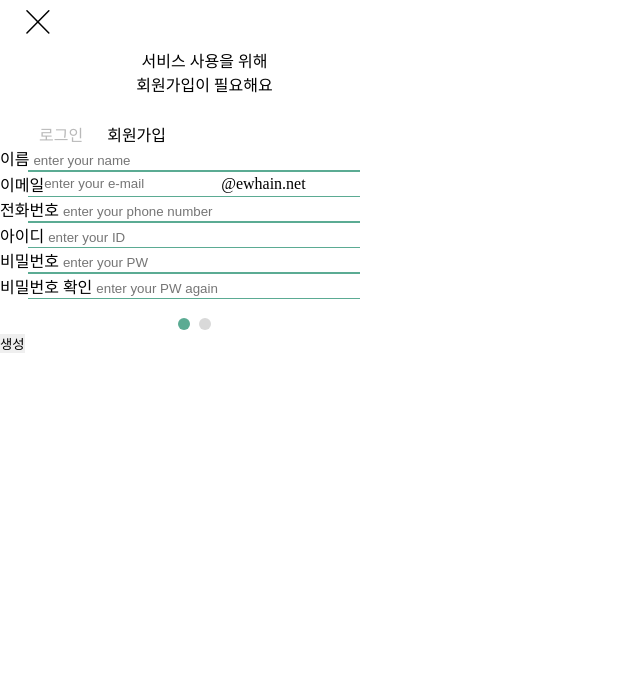
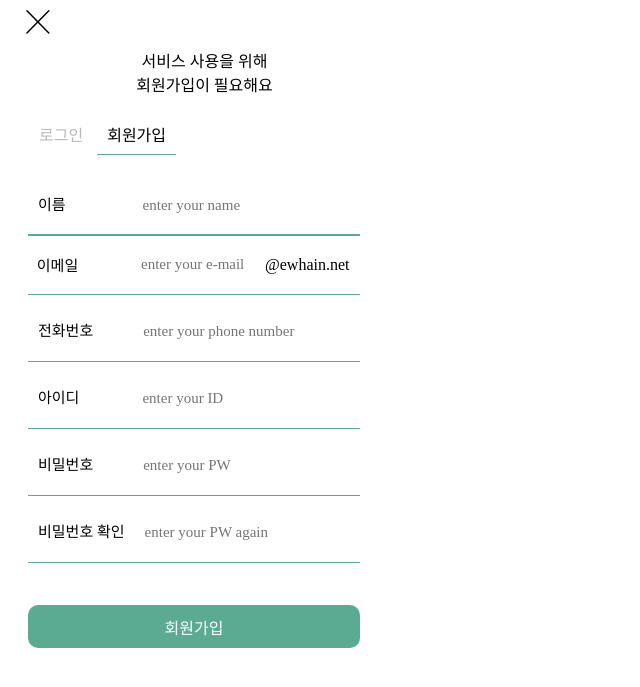
Before and after one commit to Orang2E/wishWith-submit, a Flask app: page /signup1 in a window 1280 px wide. Shown: the top 687 px of the page, without its empty margins (0-640 px from the left). Run offline with Flask 3, Linux system fonts and the light colour scheme; some web fonts are replaced.

Commit message:
회원가입 css 수정

```diff
--- a/static/css/login.css
+++ b/static/css/login.css
@@ -104,7 +104,7 @@
 }
 #login-form > label[id="id"] {
   margin-top: 30px;
-  width: 59px;
+  width: 72px;
 }
 #login-form > label[id="password"] {
   width: 72px;
--- a/static/css/signup1.css
+++ b/static/css/signup1.css
@@ -163,7 +163,7 @@
   margin-top: 7.5px;
 }
 
-#signup1-form > input[name="password1"] {
+#signup1-form > input[name="pw"] {
   width: 116px;
   margin-left: 26px;
   margin-top: 7.5px;
--- a/templates/signup1.html
+++ b/templates/signup1.html
@@ -40,7 +40,8 @@
     </div>
     <a href="login" target="_self" id="login">로그인</a>
     <a href="signup1" target="_self" id="signup">회원가입</a>
-    <form method="post" action="/signup1_post">
+
+    <form method="post" action="/signup1_post" id="signup1-form">
       <label for="name" id="name">이름</label>
       <input type="text" name="name" placeholder="enter your name" />
       <hr />
@@ -62,6 +63,7 @@
       <label for="password2" id="password2">비밀번호 확인</label>
       <input type="text" name="password2" placeholder="enter your PW again" />
       <hr />
+      <!--
       <div class="stepcircle">
         <div id="circle1">
           <svg
@@ -86,7 +88,8 @@
           </svg>
         </div>
       </div>
-      <input type="submit" value="생성" />
+      -->
+      <input type="submit" value="회원가입" />
     </form>
   </body>
 </html>
```
